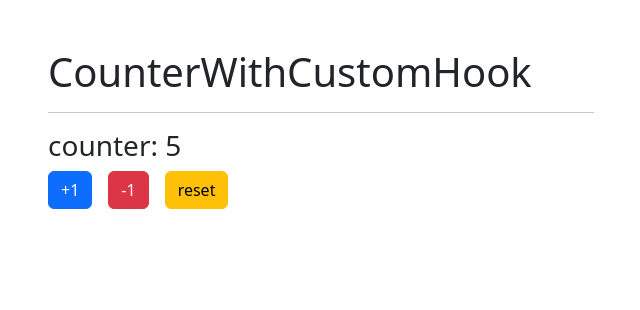
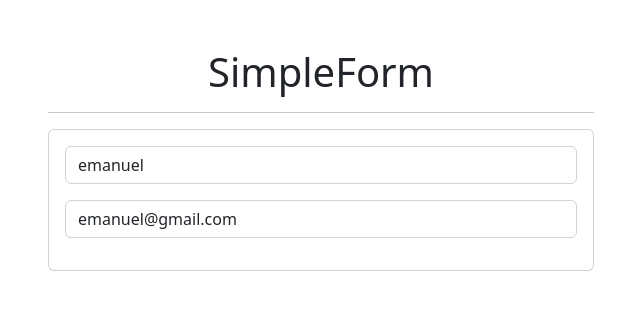
Before and after one commit to emanuelhardwell/hooks-23, a React (Vite) app: page / in a window 1280 px wide. Shown: the top 310 px of the page, without its empty margins (34-674 px from the left). Built offline with nearby package versions, Linux system fonts and the light colour scheme.

Commit message:
feat: The Component was created to exemplify the CleanUp of useEffect

```diff
--- /dev/null
+++ b/src/02-useEffect/CleanUpUseEffet.jsx
@@ -0,0 +1,24 @@
+import { useEffect } from "react";
+
+export const CleanUpUseEffet = () => {
+  useEffect(() => {
+    // Se necesita crear la funcion por separado para tener la dirección de memoría
+    // y de esa manera remover el listener en el "Clean Up" del UseEffect
+    const getCoordenadas = (e) => {
+      const { x, y } = e;
+      console.log(x, y);
+    };
+
+    window.addEventListener("mousemove", getCoordenadas);
+
+    return () => {
+      window.removeEventListener("mousemove", getCoordenadas);
+    };
+  }, []);
+
+  return (
+    <div>
+      <h1>CleanUpUseEffet</h1>
+    </div>
+  );
+};
--- /dev/null
+++ b/src/02-useEffect/SimpleForm.jsx
@@ -0,0 +1,60 @@
+import React, { useState } from "react";
+import { CleanUpUseEffet } from "./CleanUpUseEffet";
+
+export const SimpleForm = () => {
+  const [formValues, setFormValues] = useState({
+    name: "emanuel",
+    email: "emanuel@gmail.com",
+  });
+
+  const { name, email } = formValues;
+
+  const onInputChange = ({ target }) => {
+    const { name, value } = target;
+    setFormValues({
+      ...formValues,
+      [name]: value,
+    });
+  };
+
+  return (
+    <div className="container">
+      <div className="row">
+        <div className="col-md-6 mt-5">
+          <h1 className="text-center">SimpleForm</h1>
+          <hr />
+
+          <div className="card">
+            <div className="card-body">
+              <div className="mb-3">
+                <input
+                  type="text"
+                  className="form-control"
+                  placeholder="name"
+                  name="name"
+                  value={name}
+                  onChange={onInputChange}
+                />
+              </div>
+
+              <div className="mb-3">
+                <input
+                  type="email"
+                  className="form-control"
+                  placeholder="email"
+                  name="email"
+                  value={email}
+                  onChange={onInputChange}
+                />
+              </div>
+
+              <div className="mb-3">
+                {name === "emanuel1" && <CleanUpUseEffet />}
+              </div>
+            </div>
+          </div>
+        </div>
+      </div>
+    </div>
+  );
+};
--- a/src/App.jsx
+++ b/src/App.jsx
@@ -1,6 +1,7 @@
 // import { CounterApp } from "./01-useState/CounterApp";
-import { CounterWithCustomHook } from "./01-useState/CounterWithCustomHook";
+// import { CounterWithCustomHook } from "./01-useState/CounterWithCustomHook";
+import { SimpleForm } from "./02-useEffect/SimpleForm";
 
 export const App = () => {
-  return <CounterWithCustomHook />;
+  return <SimpleForm />;
 };
```
